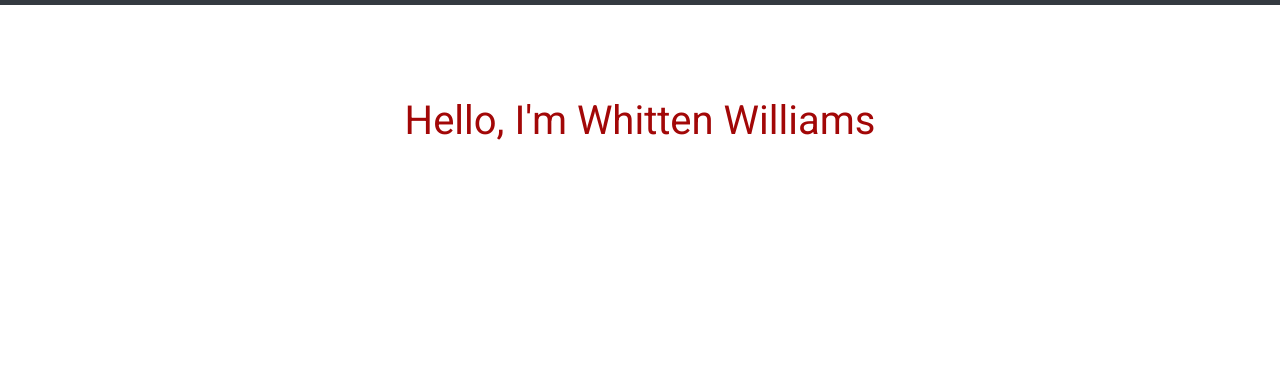
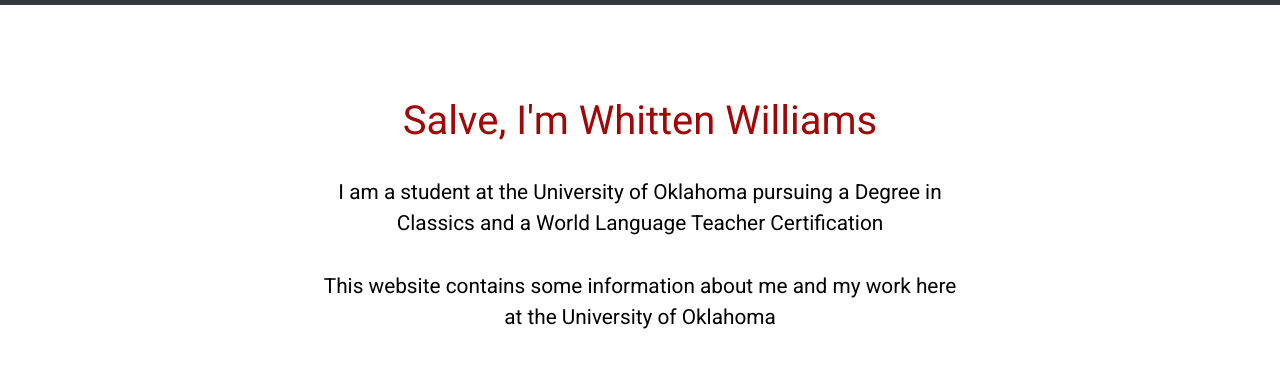
Before and after one commit to WhittenWilliams/WhittenWilliams.github.io, a plain HTML site: page index.html in a window 1280 px wide. Shown: the part 63-430 px from the top of the page. Drawn offline with nearby package versions, Linux system fonts and the light colour scheme.

Commit message:
Landing page

```diff
--- a/index.html
+++ b/index.html
@@ -43,10 +43,13 @@
 
 
 	<div class="description-home">
-		<h1>Hello, I'm Whitten Williams</h1>
+		<h1>Salve, I'm Whitten Williams</h1>
 		<br>
 		<p>
+			I am a student at the University of Oklahoma pursuing a Degree in Classics and a World Language Teacher Certification
+			<br><br>
 
+			This website contains some information about me and my work here at the University of Oklahoma
 		</p>
 	</div>
 </body>
```
